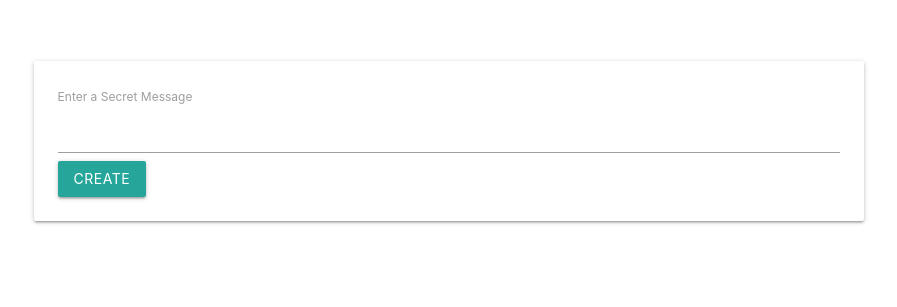
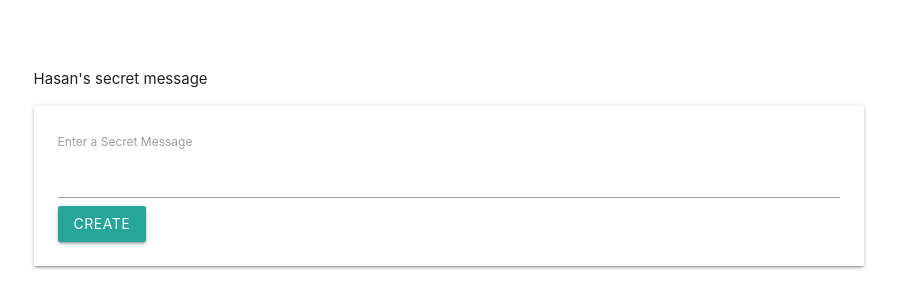
Before and after one commit to jeyMoney/jeyMoney.github.io, a plain HTML site: page index.html in a window 1280 px wide. Shown: the part 147-454 px from the top of the page, without its empty margins (191-1088 px from the left). Drawn offline with nearby package versions, Linux system fonts and the light colour scheme.

Commit message:
Update index.html

```diff
--- a/index.html
+++ b/index.html
@@ -13,8 +13,10 @@
     </style>
 </head>
 <body>
+
     <div class="row">
         <div class="col s8 offset-s2">
+            <p>Hasan's secret message</p>
             <div id="message-show" class="card-panel hide">
                 <h1></h1>
                 <div>
```
